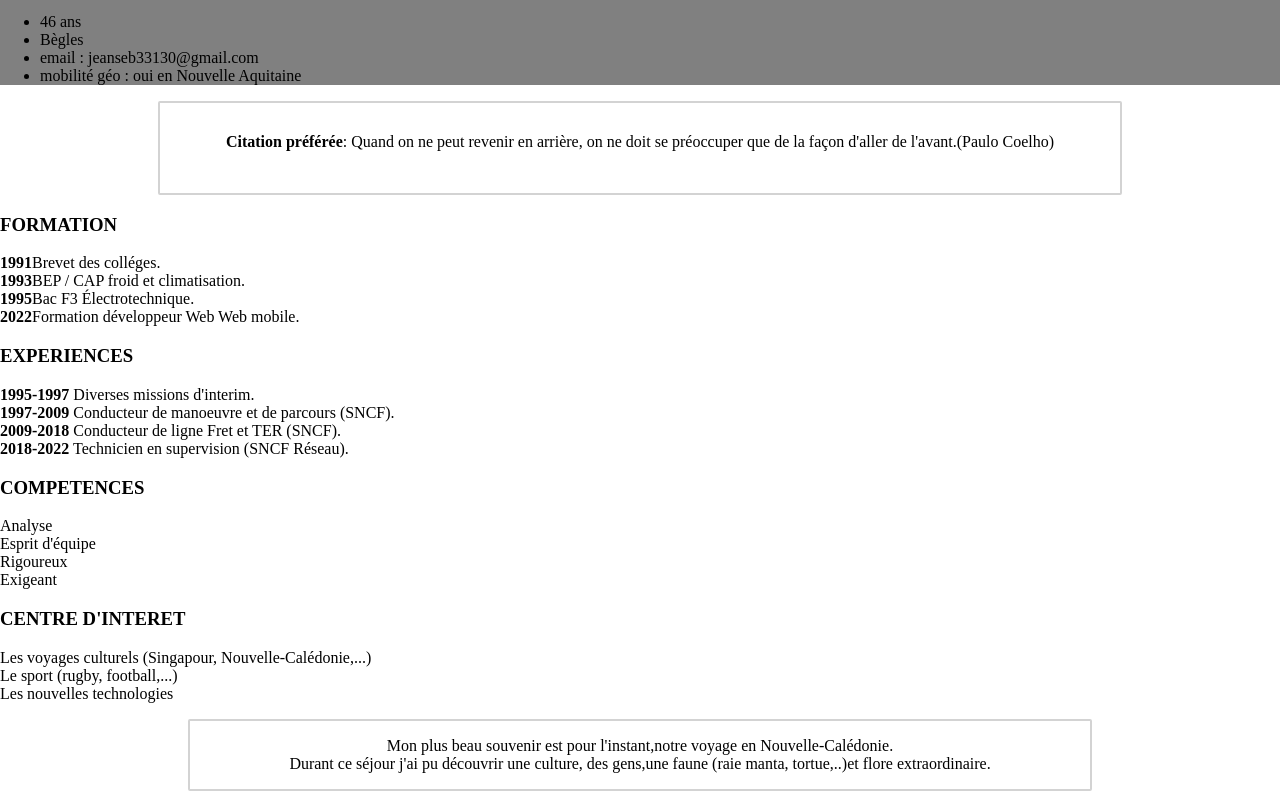
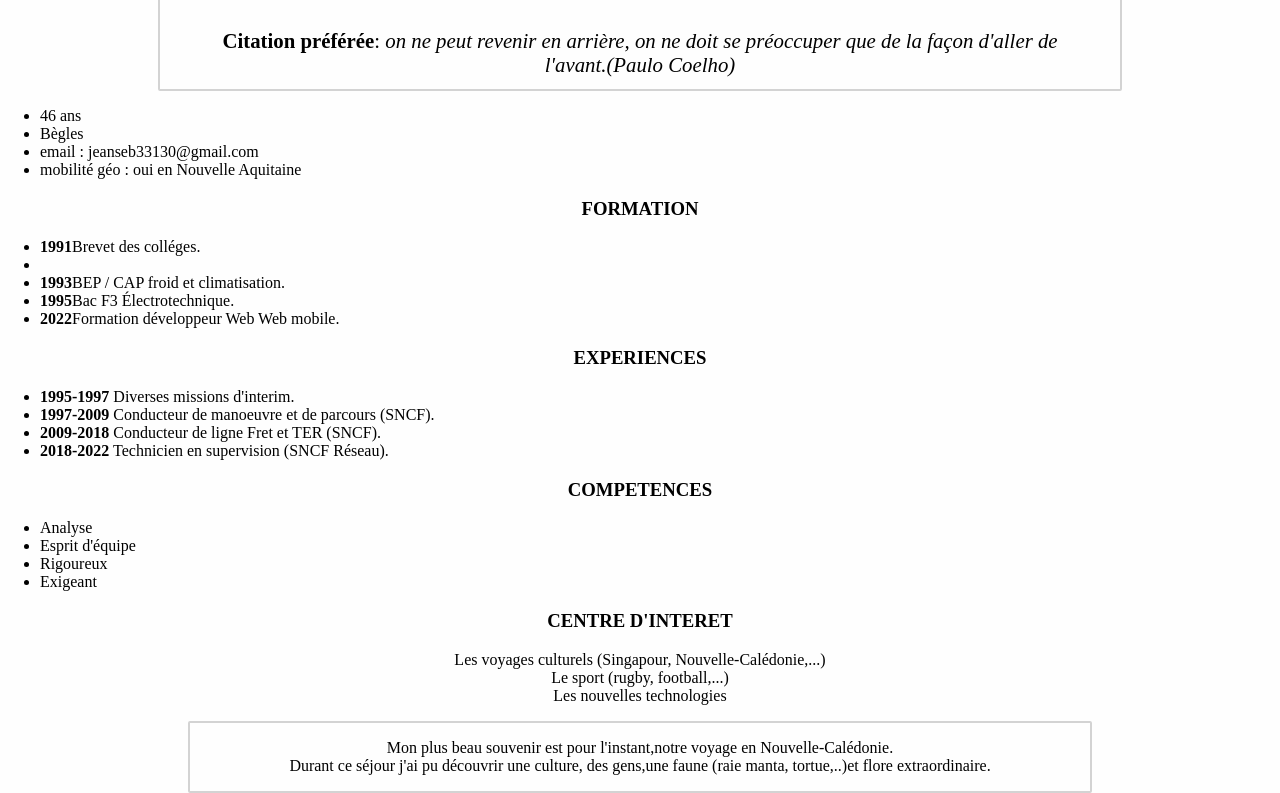
Before and after one commit to sabseb33130/CV, a plain HTML site: page index.html in a window 1280 px wide. Shown: the part 91-884 px from the top of the page. Drawn offline with Linux system fonts and the light colour scheme.

Commit message:
modif de mes p en li

```diff
--- a/index.html
+++ b/index.html
@@ -1,5 +1,5 @@
 <!DOCTYPE html>
-<html lang="en">
+<html lang="fr">
 <head>
     <meta charset="UTF-8">
     <meta http-equiv="X-UA-Compatible" content="IE=edge">
@@ -12,40 +12,40 @@
         <h1>Garitey Jean Sebastien</h1>
         <h2>Développeur web web mobile</h2>
         <img src="" alt="Jean Sebastien Garitey" >
-        <ul>
+    </header>
+    <p id="citation"><strong>Citation préférée</strong>: <em>on ne peut revenir en arrière, on ne doit se préoccuper que de la façon d'aller de l'avant.(Paulo Coelho)</em></p>
+    <ul>
         <li>46 ans</li>
         <li>Bègles</li>
         <li>email : jeanseb33130@gmail.com</li>
         <li>mobilité géo : oui en Nouvelle Aquitaine</li>
         </ul>
-    </header>
-    <p id="citation"><strong>Citation préférée</strong>: Quand on ne peut revenir en arrière, on ne doit se préoccuper que de la façon d'aller de l'avant.(Paulo Coelho)</p>
     <div>
         <h3>FORMATION</h3>
-        <p>
-            <strong>1991</strong>Brevet des colléges.<br>
-            <strong>1993</strong>BEP / CAP froid et climatisation.<br>
-            <strong>1995</strong>Bac F3 Électrotechnique.<br>
-            <strong>2022</strong>Formation développeur Web Web mobile.<br>
-        </p>
+        <ul>
+            <li><strong>1991</strong>Brevet des colléges.<li>
+            <li><strong>1993</strong>BEP / CAP froid et climatisation.</li>
+            <li><strong>1995</strong>Bac F3 Électrotechnique.</li>
+            <li><strong>2022</strong>Formation développeur Web Web mobile.</li>
+            </ul>
     </div>
     <div>
         <h3>EXPERIENCES</h3>
-        <p>
-            <strong>1995-1997</strong> Diverses missions d'interim.<br>
-            <strong>1997-2009</strong> Conducteur de manoeuvre et de parcours (SNCF).<br>
-            <strong>2009-2018</strong> Conducteur de ligne Fret et TER (SNCF).<br>
-            <strong>2018-2022</strong> Technicien en supervision (SNCF Réseau).<br>
-        </p>
+        <ul>
+            <li><strong>1995-1997</strong> Diverses missions d'interim.</li>
+            <li><strong>1997-2009</strong> Conducteur de manoeuvre et de parcours (SNCF).</li>
+            <li><strong>2009-2018</strong> Conducteur de ligne Fret et TER (SNCF).</li>
+            <li><strong>2018-2022</strong> Technicien en supervision (SNCF Réseau).</li>
+        </ul>
     </div>
     <div>
         <h3>COMPETENCES</h3>
-        <p>
-            Analyse<br>
-            Esprit d'équipe<br>
-            Rigoureux<br>
-            Exigeant<br>
-        </p>
+        <ul>
+            <li> Analyse</li>
+            <li> Esprit d'équipe</li>
+            <li> Rigoureux</li>
+            <li> Exigeant</li>
+        </ul>
     </div>
     <div>
         <h3>CENTRE D'INTERET</h3>
--- a/style.css
+++ b/style.css
@@ -4,10 +4,11 @@
 }
 body{
     margin: 0px;
+    background-color: #fefefe;
 
 }
 header{
-    background-color: grey;
+    background-color: #b2b2b2;
 }
 h1,h2{
     text-align: center;
@@ -21,6 +22,7 @@ h1,h2{
     margin: auto;
     text-align:center;
     padding: 30px;
+    font-size: 1.3em;
 }
 #souvenir{
     border: 2px solid lightgrey;
@@ -30,3 +32,9 @@ h1,h2{
     margin: auto;
     text-align:center;
 }
+h3{
+    text-align: center;
+}
+p{
+    text-align: center;
+}
```
